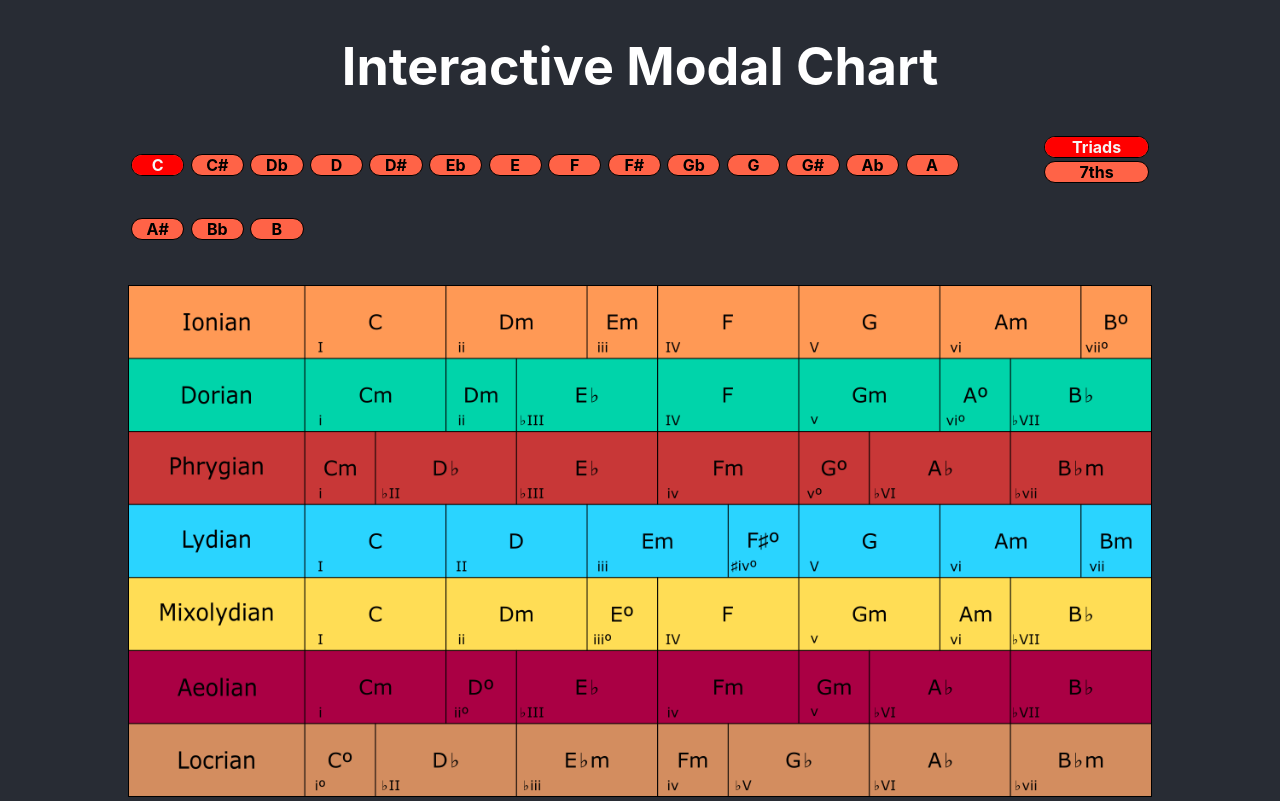
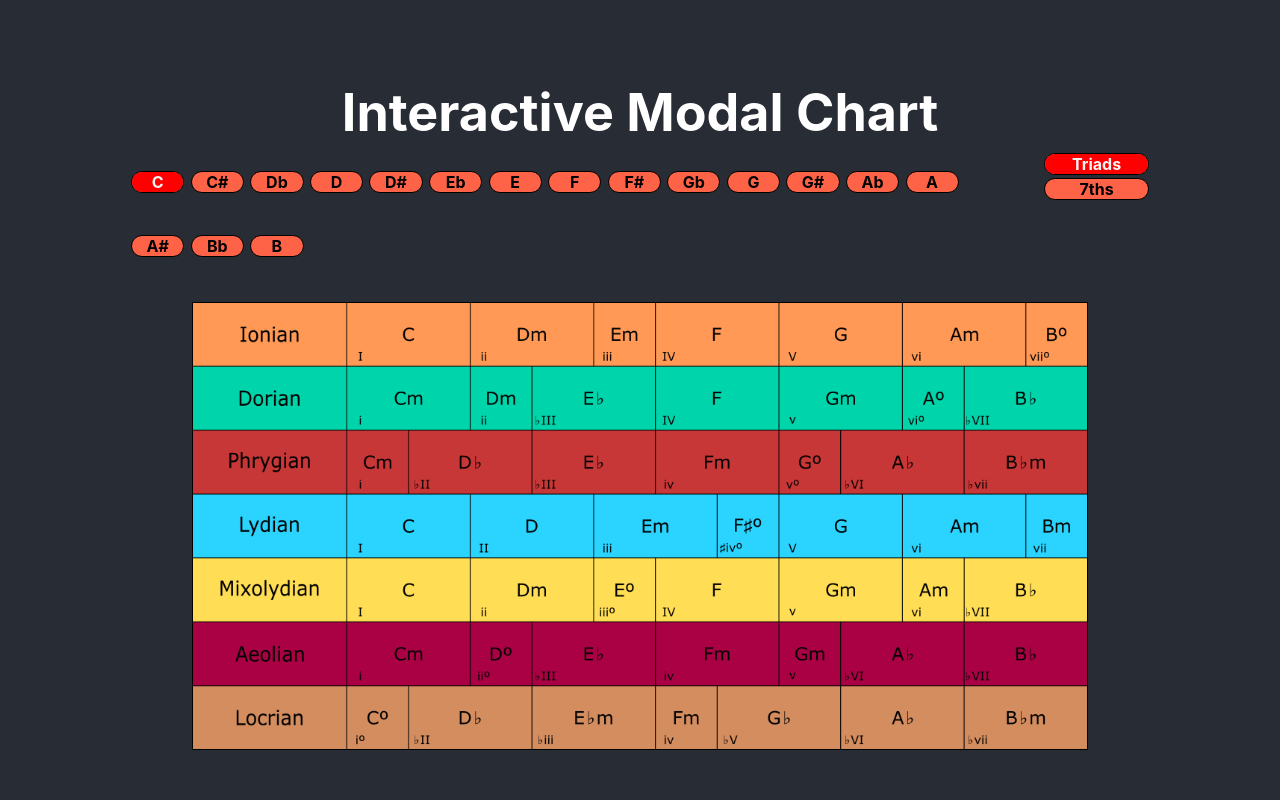
Before and after one commit to Tycholiz/modal-interchange-chart, a React (Create React App) app: page / in a window 1280 px wide. Built offline with nearby package versions, Linux system fonts and the light colour scheme.

Commit message:
minor styling:

```diff
--- a/src/styles/App.css
+++ b/src/styles/App.css
@@ -39,3 +39,6 @@
   border-radius: 25px;
   user-select: none;
 }
+.App-header h1 {
+  margin-bottom: 0.1em;
+}
--- a/src/styles/Chart.css
+++ b/src/styles/Chart.css
@@ -5,7 +5,7 @@
 }
 
 img {
-	width: 80vw;
+	width: 70vw;
 }
 
 .overlayImage {
```
